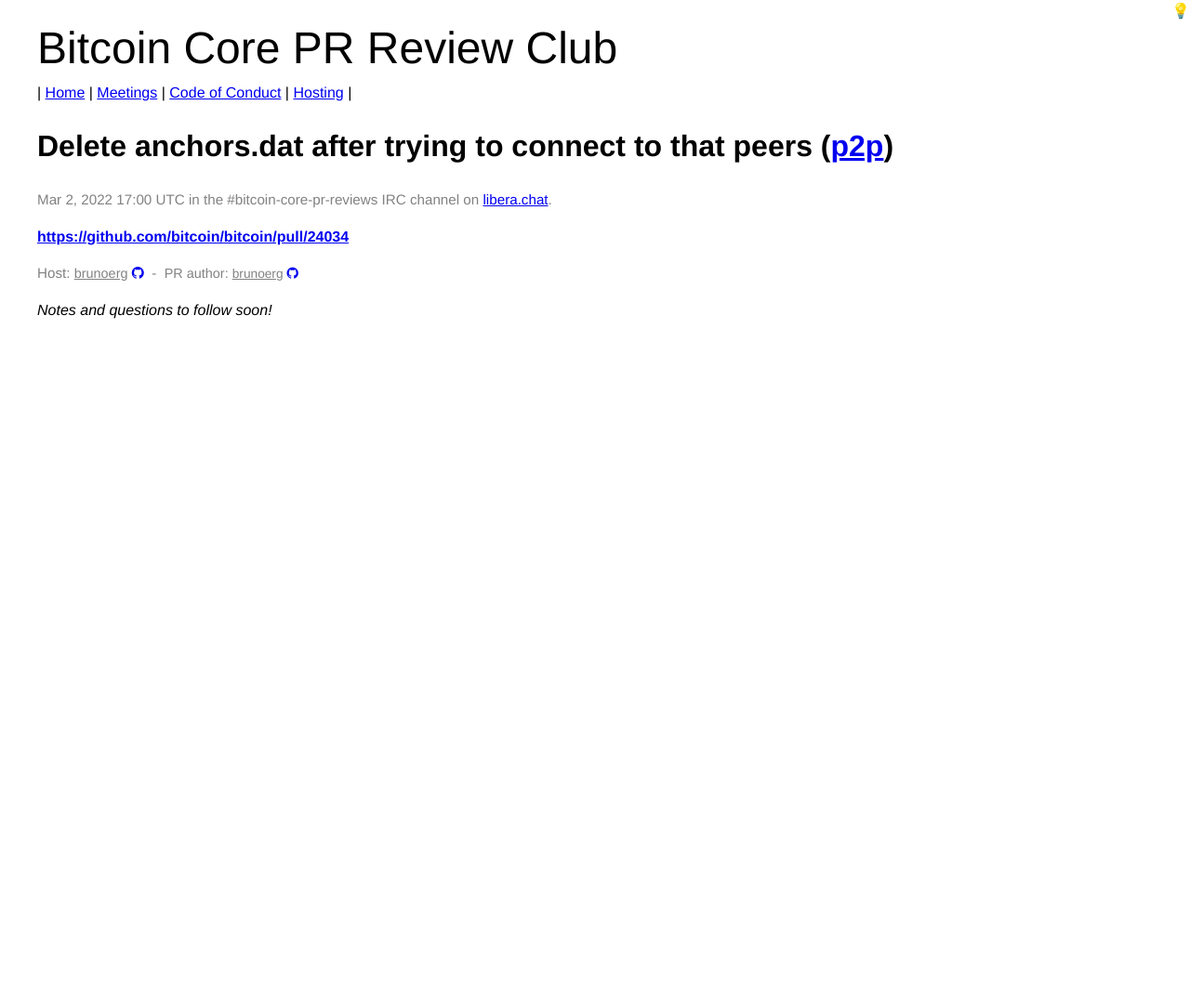
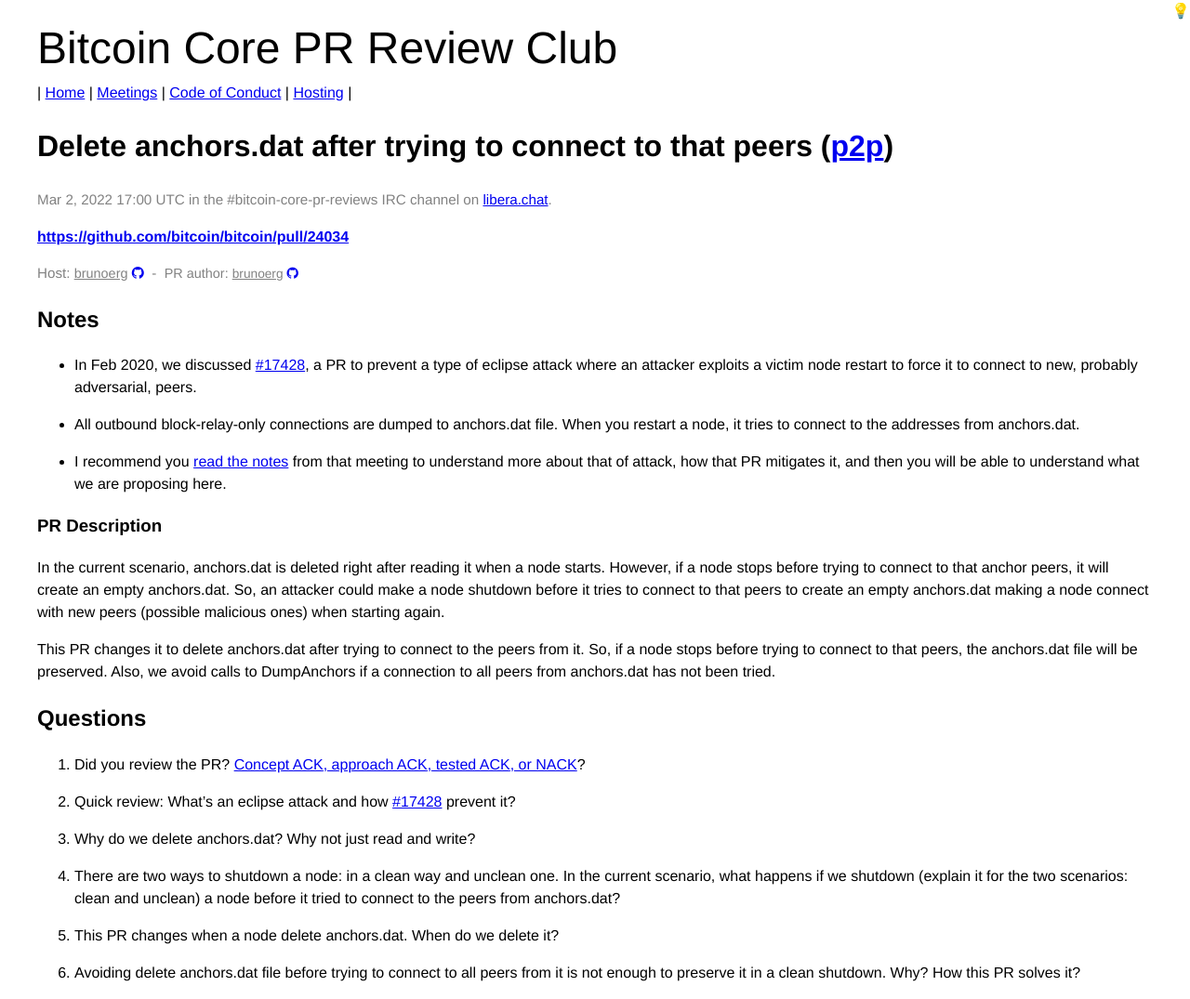
Before and after one commit to bitcoin-core-review-club/website, a Jekyll site: the page built from _posts/2022-03-02-#24034.md, in a window 1280 px wide. Shown: the whole page at 93% size. Built offline with Jekyll 4.4.1, drawn with Linux system fonts in a browser that asks for light colours; before the commit the page ends 916 px from its top, so only the background shows below that.

Commit message:
add notes for n24034

```diff
--- a/_posts/2022-03-02-#24034.md
+++ b/_posts/2022-03-02-#24034.md
@@ -10,15 +10,30 @@
 commit:
 ---
 
-_Notes and questions to follow soon!_
+## Notes
+* In Feb 2020, we discussed [#17428](https://github.com/bitcoin/bitcoin/pull/17428), a PR to prevent a type of eclipse attack where an attacker exploits a victim node restart to force it to connect to new, probably adversarial, peers.
 
-<!-- TODO: Before meeting, add notes and questions
-## Notes
+* All outbound block-relay-only connections are dumped to anchors.dat file. When you restart a node, it tries to connect to the addresses from anchors.dat.
+
+* I recommend you [read the notes](/17428) from that meeting to understand more about that of attack, how that PR mitigates it, and then you will be able to understand what we are proposing here.
+
+### PR Description
+In the current scenario, anchors.dat is deleted right after reading it when a node starts. However, if a node stops before trying to connect to that anchor peers, it will create an empty anchors.dat. So, an attacker could make a node shutdown before it tries to connect to that peers to create an empty anchors.dat making a node connect with new peers (possible malicious ones) when starting again.
+
+This PR changes it to delete anchors.dat after trying to connect to the peers from it. So, if a node stops before trying to connect to that peers, the anchors.dat file will be preserved. Also, we avoid calls to DumpAnchors if a connection to all peers from anchors.dat has not been tried.
 
 ## Questions
 1. Did you review the PR? [Concept ACK, approach ACK, tested ACK, or NACK](https://github.com/bitcoin/bitcoin/blob/master/CONTRIBUTING.md#peer-review)?
--->
 
+1. Quick review: What’s an eclipse attack and how [#17428](https://github.com/bitcoin/bitcoin/pull/17428) prevent it?
+
+1. Why do we delete anchors.dat? Why not just read and write?
+
+1. There are two ways to shutdown a node: in a clean way and unclean one. In the current scenario, what happens if we shutdown (explain it for the two scenarios: clean and unclean) a node before it tried to connect to the peers from anchors.dat?
+
+1. This PR changes when a node delete anchors.dat. When do we delete it?
+
+1. Avoiding delete anchors.dat file before trying to connect to all peers from it is not enough to preserve it in a clean shutdown. Why? How this PR solves it?
 
 <!-- TODO: After meeting, uncomment and add meeting log between the irc tags
 ## Meeting Log
```
